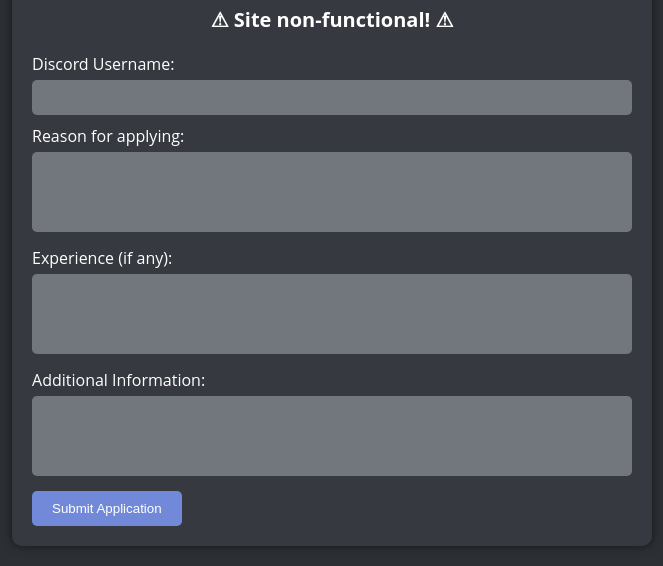
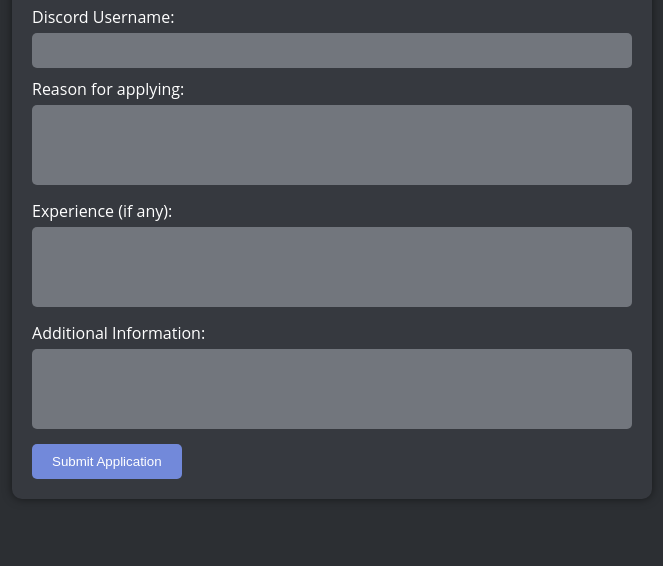
Before and after one commit to DogeKingYT1/modapps, a plain HTML site: page index.html in a window 1280 px wide. Shown: the part 321-887 px from the top of the page, without its empty margins (308-971 px from the left). After the commit the page ends 840 px from the top, so only its background shows below. Drawn offline with Linux system fonts and the light colour scheme.

Commit message:
Update index.html

```diff
--- a/index.html
+++ b/index.html
@@ -13,7 +13,6 @@
     <div class="container">
         <img src="imgs/discord_icon.png" class="discord-icon">
         <h1>Apply for Moderator</h1>
-        <p>⚠ Site non-functional! ⚠</p>
         <form id="applicationForm">
             <label for="username">Discord Username:</label>
             <input type="text" id="username" name="username" required>
```
